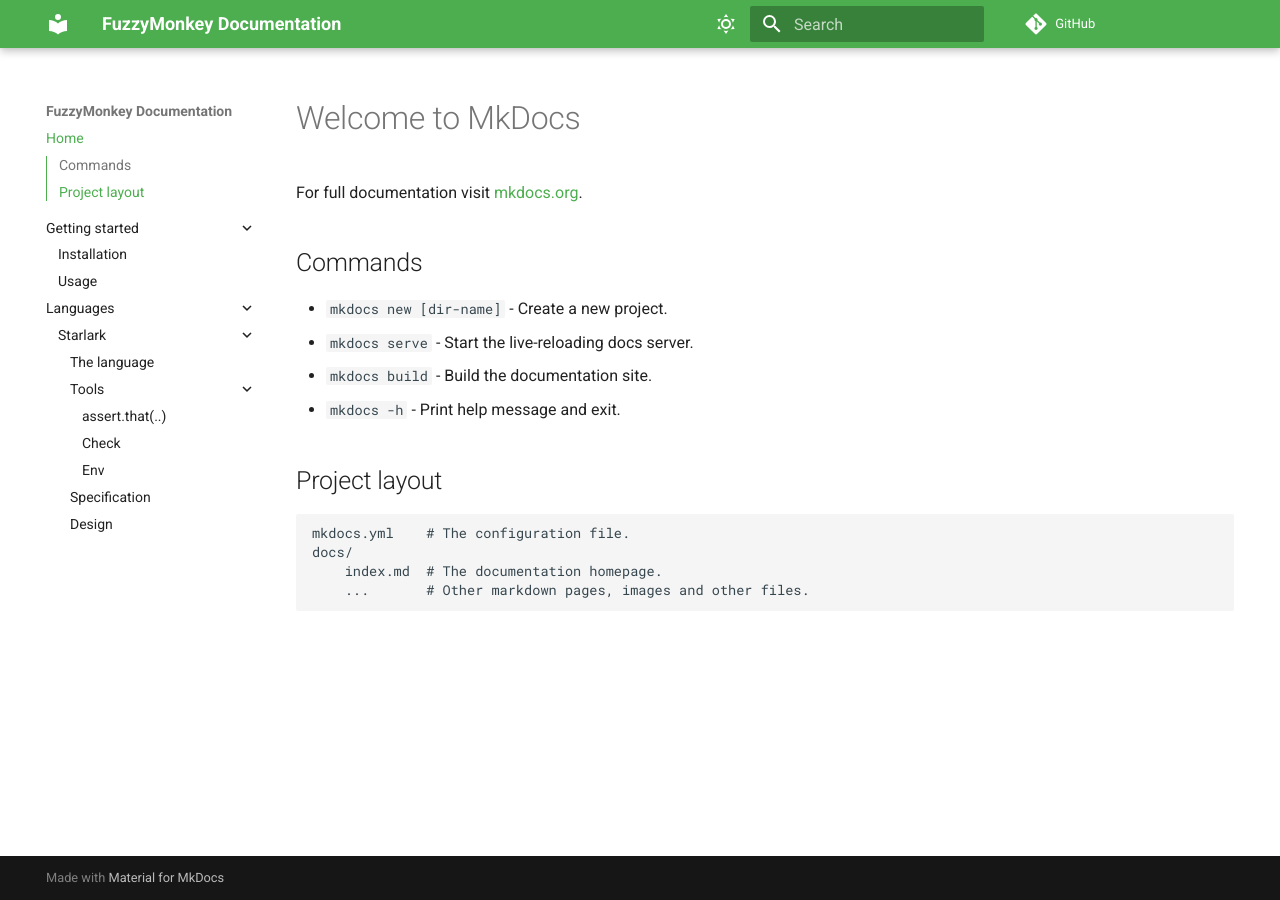
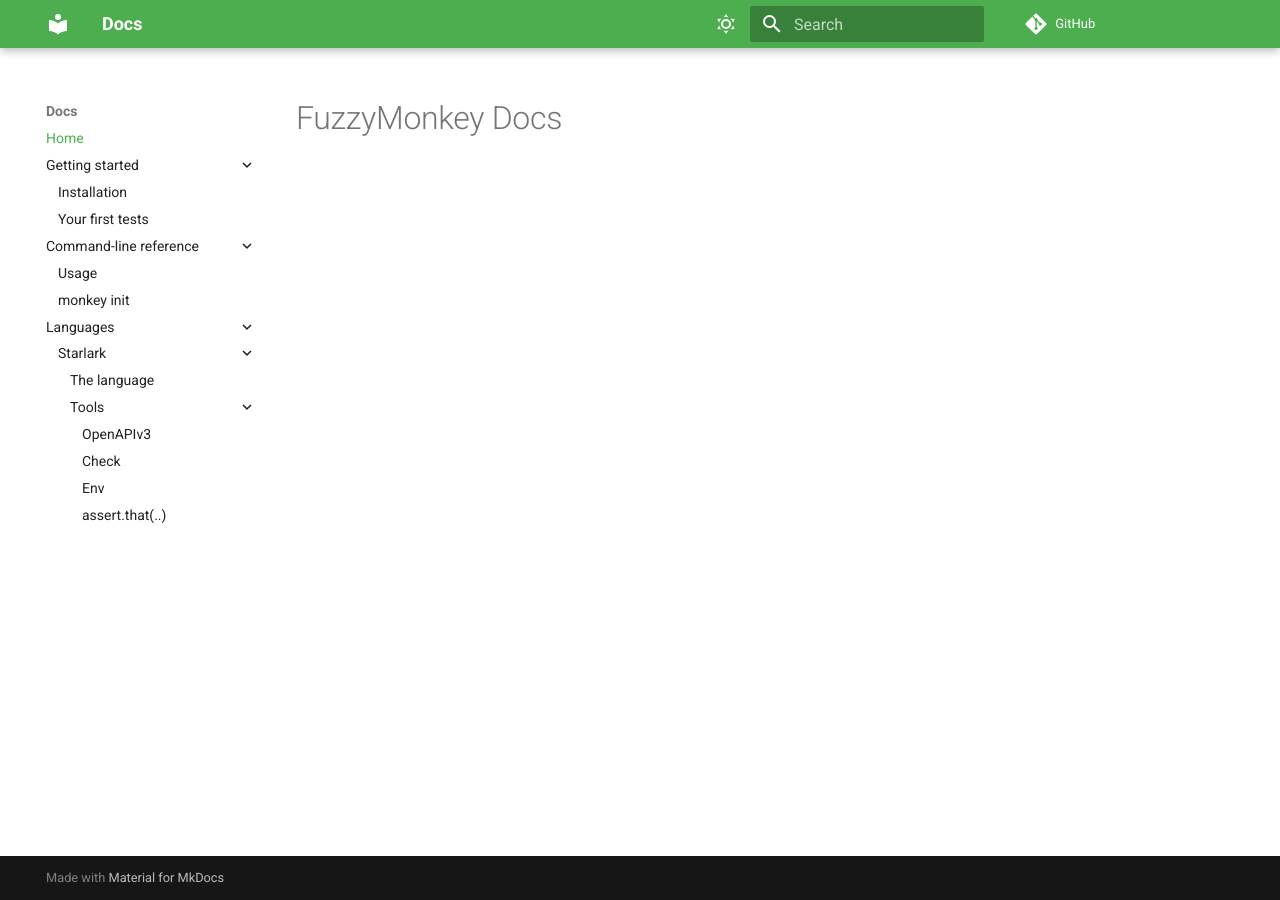
Before and after one commit to FuzzyMonkeyCo/docs.fuzzymonkey.co, an MkDocs documentation site: the page built from docs/index.md, in a window 1280 px wide. Built offline with MkDocs 1.6.1 and Material for MkDocs 9.7.7, drawn with Linux system fonts in a browser that asks for light colours; comment, search, counter and statistics services are not loaded.

Commit message:
wip
Signed-off-by: Pierre Fenoll <pierrefenoll@gmail.com>

```diff
--- a/docs/index.md
+++ b/docs/index.md
@@ -1,17 +1,3 @@
-# Welcome to MkDocs
+# FuzzyMonkey Docs
 
-For full documentation visit [mkdocs.org](https://www.mkdocs.org).
-
-## Commands
-
-* `mkdocs new [dir-name]` - Create a new project.
-* `mkdocs serve` - Start the live-reloading docs server.
-* `mkdocs build` - Build the documentation site.
-* `mkdocs -h` - Print help message and exit.
-
-## Project layout
-
-    mkdocs.yml    # The configuration file.
-    docs/
-        index.md  # The documentation homepage.
-        ...       # Other markdown pages, images and other files.
+<!-- TODO s'inspirer de https://docs.bazel.build/versions/main/bazel-overview.html -->
--- a/mkdocs.yml
+++ b/mkdocs.yml
@@ -27,7 +27,7 @@ theme:
   - navigation.top
   - content.code.annotate
 
-site_name: FuzzyMonkey Documentation
+site_name: Docs
 site_url: https://docs.fuzzymonkey.co
 
 repo_url: https://github.com/FuzzyMonkeyCo/docs.fuzzymonkey.co
@@ -76,7 +76,7 @@ nav:
 - Home: index.md
 - Getting started:
   - Installation: install.md
-  - Usage: usage.md
+  - Your first tests: starting.md
 #   - Creating your site: creating-your-site.md
 #   - Publishing your site: publishing-your-site.md
 #   - Customization: customization.md
@@ -103,15 +103,26 @@ nav:
 #     - setup/extensions/index.md
 #     - Python Markdown: setup/extensions/python-markdown.md
 #     - Python Markdown Extensions: setup/extensions/python-markdown-extensions.md
+- Command-line reference:
+  - Usage: usage.md
+  - monkey init: monkey/init.md
+  # - monkey fuzz: monkey/fuzz.md
+  # - monkey lint: monkey/lint.md
+  # - monkey fmt: monkey/fmt.md
+  # - monkey schema: monkey/schema.md
+  # - monkey exec: monkey/exec.md
+  # - monkey env: monkey/env.md
+  # - monkey logs: monkey/logs.md
+  # - monkey pastseed: monkey/pastseed.md
+  # - monkey update: monkey/update.md
 - Languages:
   - Starlark:
     - The language: starlark/index.md
     - Tools:
-      - assert.that(..): starlark/assert_that.md
+      - OpenAPIv3: starlark/modeling-openapiv3.md
       - Check: starlark/builtin-check.md
       - Env: starlark/builtin-env.md
-    - Specification: starlark/spec.md
-    - Design: starlark/design.md
+      - assert.that(..): starlark/assert_that.md
   # - Abbreviations: reference/abbreviations.md
   # - Admonitions: reference/admonitions.md
   # - Buttons: reference/buttons.md
```
Also changed, not shown: docs/monkey/init.md (added, +7 -0 lines), docs/starlark/design.md (deleted, +0 -3 lines), docs/starlark/index.md (+5 -1 lines), docs/starlark/modeling-openapiv3.md (added, +15 -0 lines), docs/starlark/spec.md (deleted, +0 -3 lines), docs/starting.md (added, +38 -0 lines).
